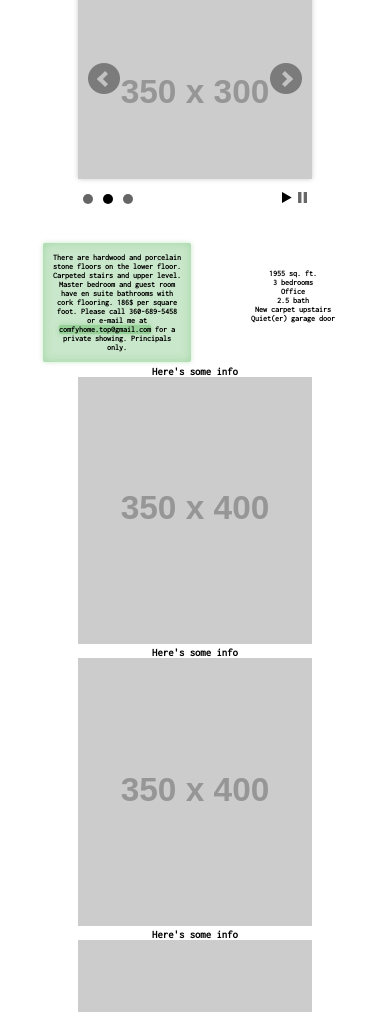
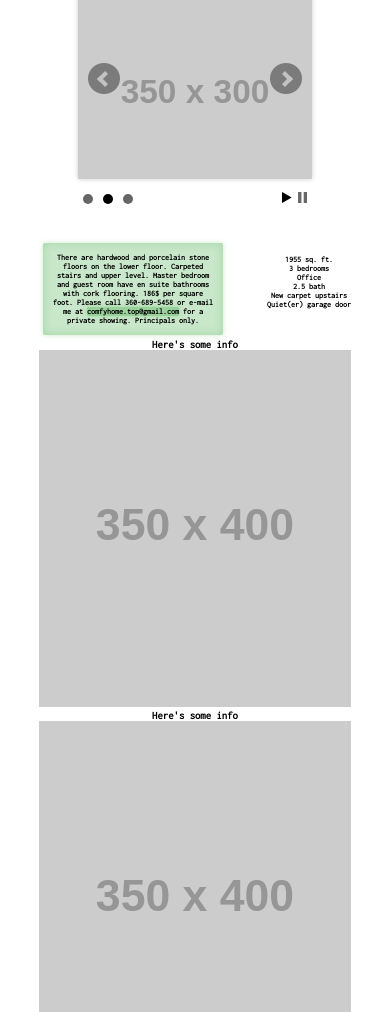
Before and after one commit to ivarmlee11/homesale, a plain HTML site: page index.html in a window 390 px wide. Shown: the part 88-1100 px from the top of the page. Drawn offline with nearby package versions, Linux system fonts and the light colour scheme; placeholder pictures from the web are drawn by us.

Commit message:
changes for mobile

```diff
--- a/index.html
+++ b/index.html
@@ -44,8 +44,7 @@
         </h3>
       </div>
 
-      <div class="mainArticles centerText">
-        <ul class="centerText">
+      <ul class="centerText moveList">
         <h3>
           <li>1955 sq. ft.</li>
           <li>3 bedrooms</li>
@@ -55,8 +54,6 @@
           <li>Quiet(er) garage door</li>
         </h3>
       </ul>
-      </div>
-
 
     </div>
 
--- a/scss/style.scss
+++ b/scss/style.scss
@@ -36,6 +36,12 @@ span {
   display: inline-block;
 }
 
+// .moveList {
+//   @media (max-width: 500px) {
+//     // margin-left: -10px;
+//   }
+// }
+
 .centerText {
   font-size: 1em;
   font-weight: bold;
@@ -70,7 +76,7 @@ span {
 }
 
 .imageGrid {
-  width: 60%;
+  width: 80%;
   @extend .flexContainer;
 }
 
```
Also changed, not shown: css/main.css, 1 other file. Lines whose indentation alone changed are shown as unchanged.
